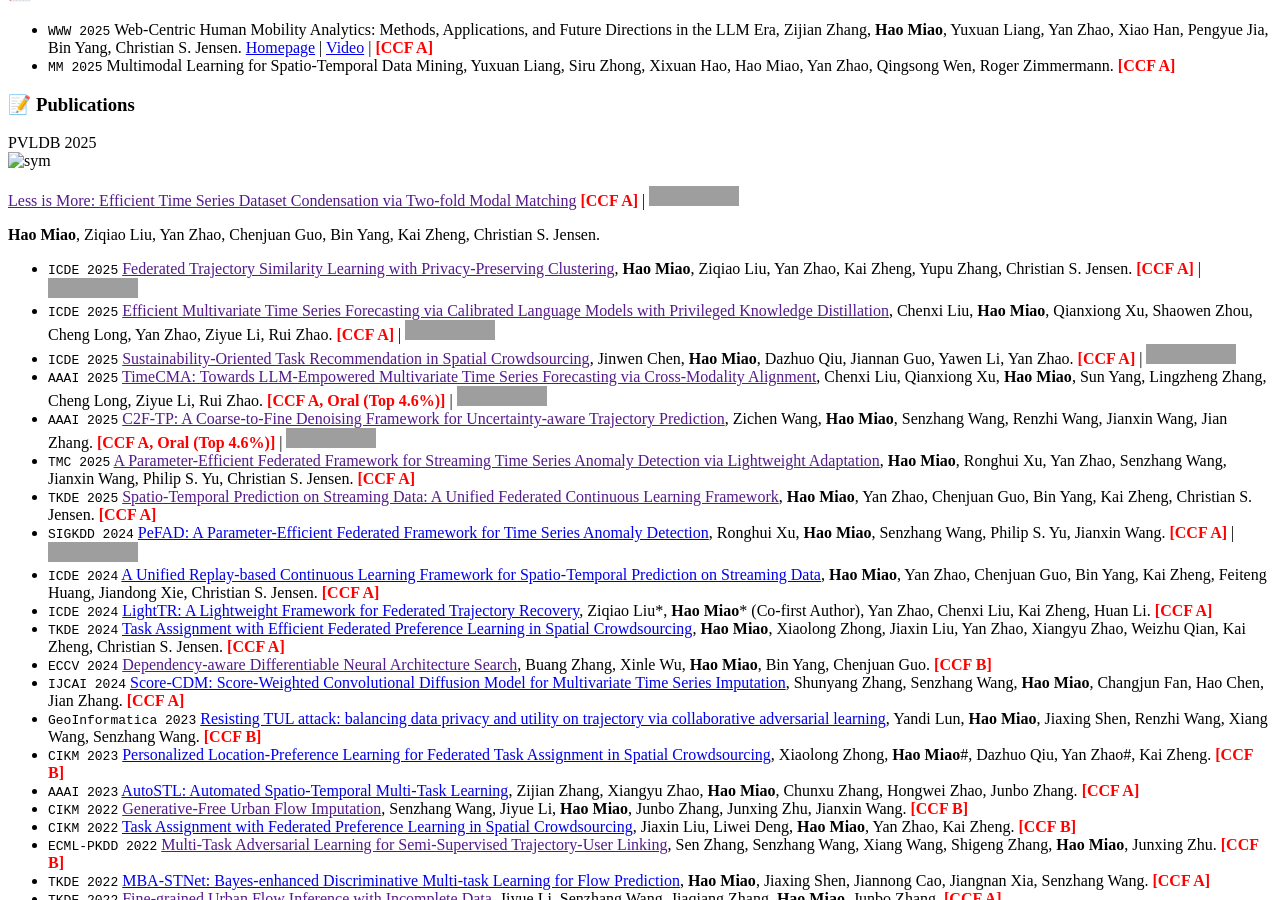
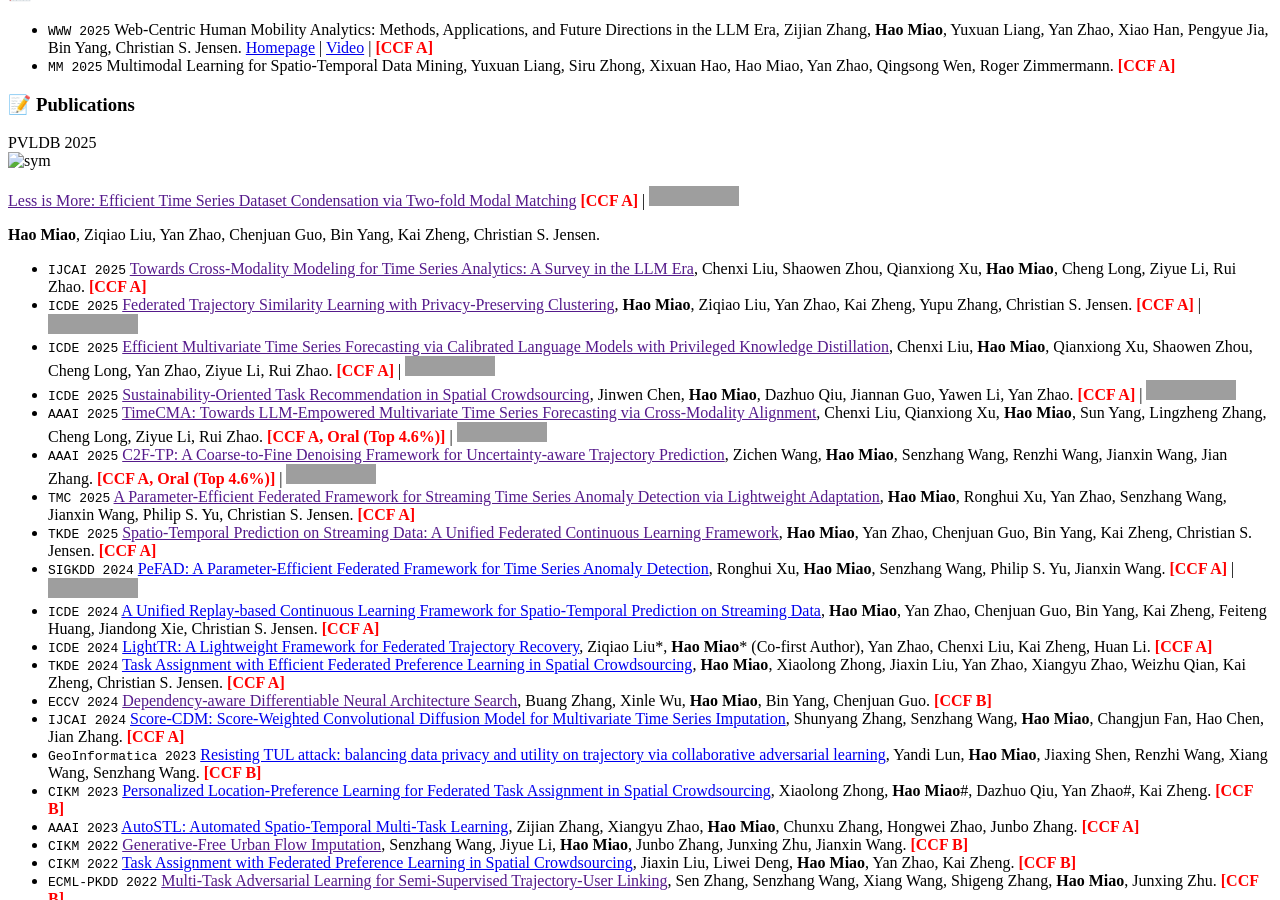
Before and after one commit to MiaoHaoSunny/MiaoHaoSunny.github.io, a Jekyll site: the page built from _pages/includes/pub.md, in a window 1280 px wide and 900 px high, scrolled down 440 px, cut to the strip 0-900 px from the top of the window. Built offline with Jekyll 4.4.1, drawn with Linux system fonts in a browser that asks for light colours; our own code applies the rules of GitHub Pages for plain Markdown files; grey boxes are pictures that could not be loaded.

Commit message:
Update pub.md

```diff
--- a/_pages/includes/pub.md
+++ b/_pages/includes/pub.md
@@ -13,6 +13,7 @@
 </div>
 </div>
 
+- ``IJCAI 2025`` [Towards Cross-Modality Modeling for Time Series Analytics: A Survey in the LLM Era](), Chenxi Liu, Shaowen Zhou, Qianxiong Xu, **Hao Miao**, Cheng Long, Ziyue Li, Rui Zhao. <b><font color="red">[CCF A]</font></b>
 - ``ICDE 2025`` [Federated Trajectory Similarity Learning with Privacy-Preserving Clustering](), **Hao Miao**, Ziqiao Liu, Yan Zhao, Kai Zheng, Yupu Zhang, Christian S. Jensen. <b><font color="red">[CCF A]</font></b> \| [![](https://img.shields.io/github/stars/MiaoHaoSunny/F-TSL?style=social&label=F-TSL Stars)](https://github.com/MiaoHaoSunny/F-TSL)
 - ``ICDE 2025`` [Efficient Multivariate Time Series Forecasting via Calibrated Language Models with Privileged Knowledge Distillation](), Chenxi Liu, **Hao Miao**, Qianxiong Xu, Shaowen Zhou, Cheng Long, Yan Zhao, Ziyue Li, Rui Zhao. <b><font color="red">[CCF A]</font></b> \| [![](https://img.shields.io/github/stars/ChenxiLiu-HNU/TimeKD?style=social&label=TimeKD Stars)](https://github.com/ChenxiLiu-HNU/TimeKD)
 - ``ICDE 2025`` [Sustainability-Oriented Task Recommendation in Spatial Crowdsourcing](), Jinwen Chen, **Hao Miao**, Dazhuo Qiu, Jiannan Guo, Yawen Li, Yan Zhao. <b><font color="red">[CCF A]</font></b> \| [![](https://img.shields.io/github/stars/007cod/SOTR?style=social&label=SOTR Stars)](https://github.com/007cod/SOTR)
```
